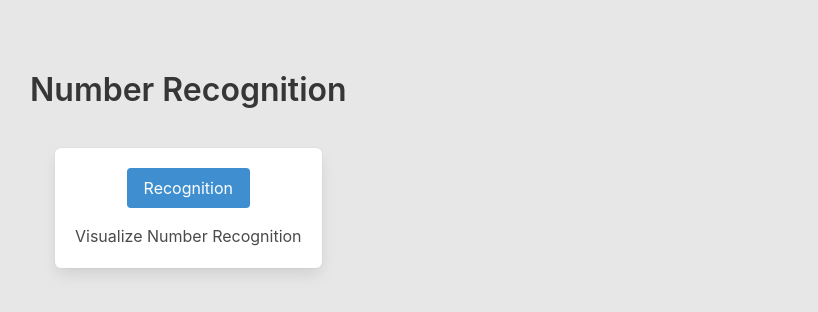
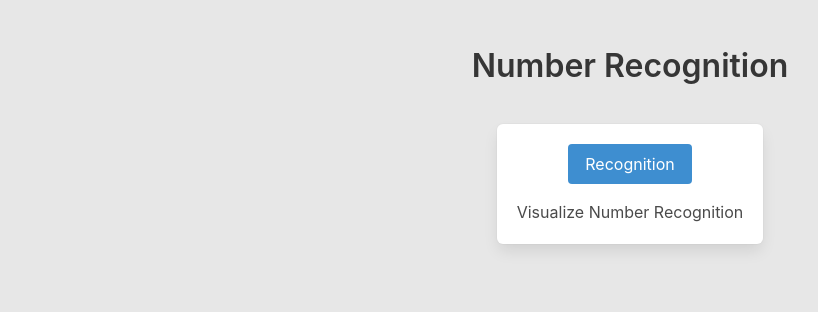
Before and after one commit to kellyyyeh/codyavosionary, a Flask app: page / in a window 1280 px wide. Shown: the top 312 px of the page, without its empty margins (10-828 px from the left). Run offline with Flask 3, Linux system fonts and the light colour scheme.

Commit message:
centered menu wwhile keeping drawing pad left aligned

```diff
--- a/static/index.css
+++ b/static/index.css
@@ -13,6 +13,13 @@ html {
     position: absolute;
     left: 0;
     top: 0;
+}
+
+.menu-box {
+    display: flex;
+    flex-direction: column;
+    justify-content: center;
+    align-items: center;
 }
 
 .box {
--- a/static/index.js
+++ b/static/index.js
@@ -1,6 +1,3 @@
-// adapted from http://www.williammalone.com/articles/create-html5-canvas-javascript-drawing-app/
-// for mobile & touch https://stackoverflow.com/questions/17656292/html5-canvas-support-in-mobile-phone-browser
-
 let canvas
 let context
 let paint
--- a/templates/index.html
+++ b/templates/index.html
@@ -1,7 +1,7 @@
 {% extends "base.html" %}
 {% block content %}
 
-  <div class="main-container">
+  <div class="menu-box">
     <h1 class="title">Number Recognition</h1>
     <div>
       <div class="box">
```
